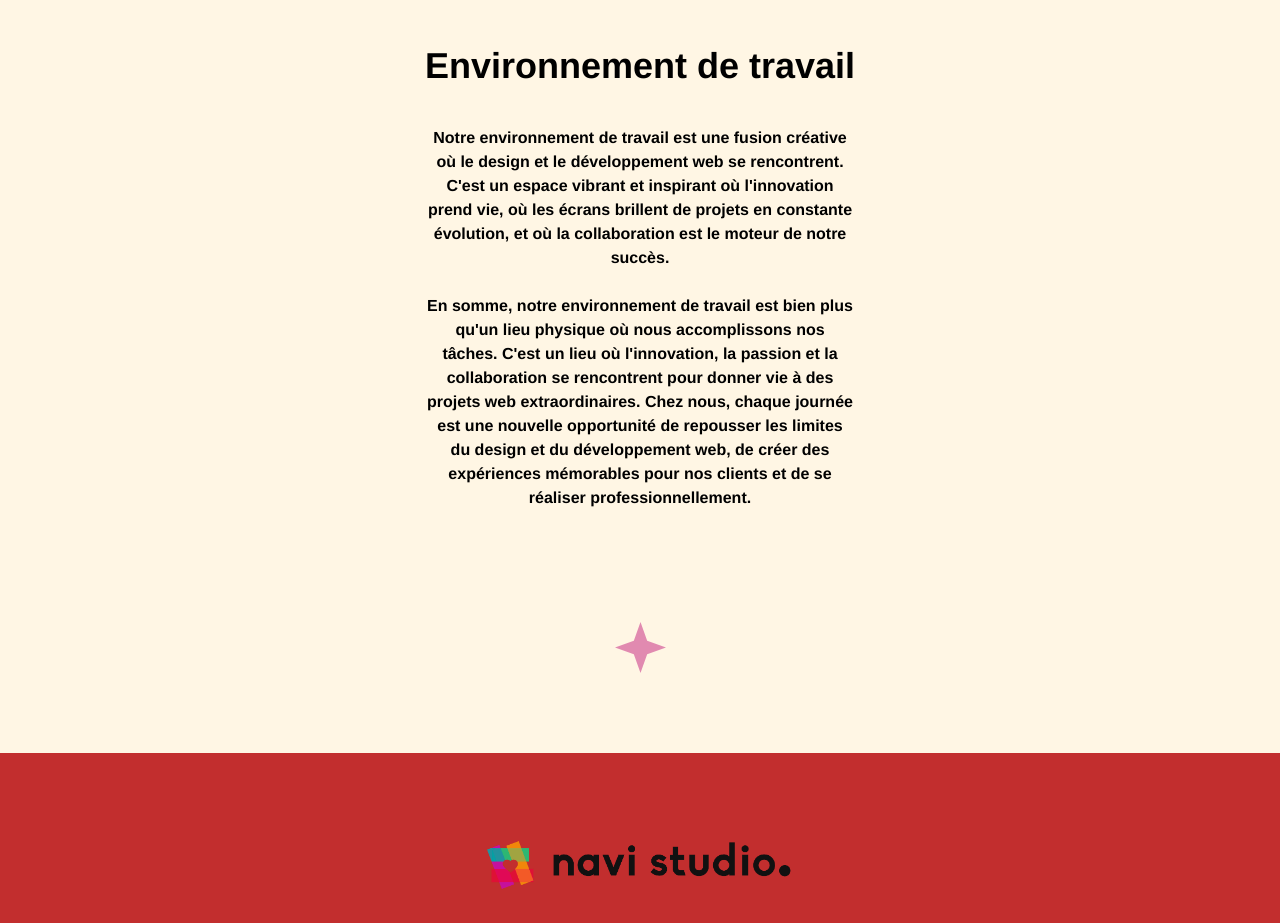
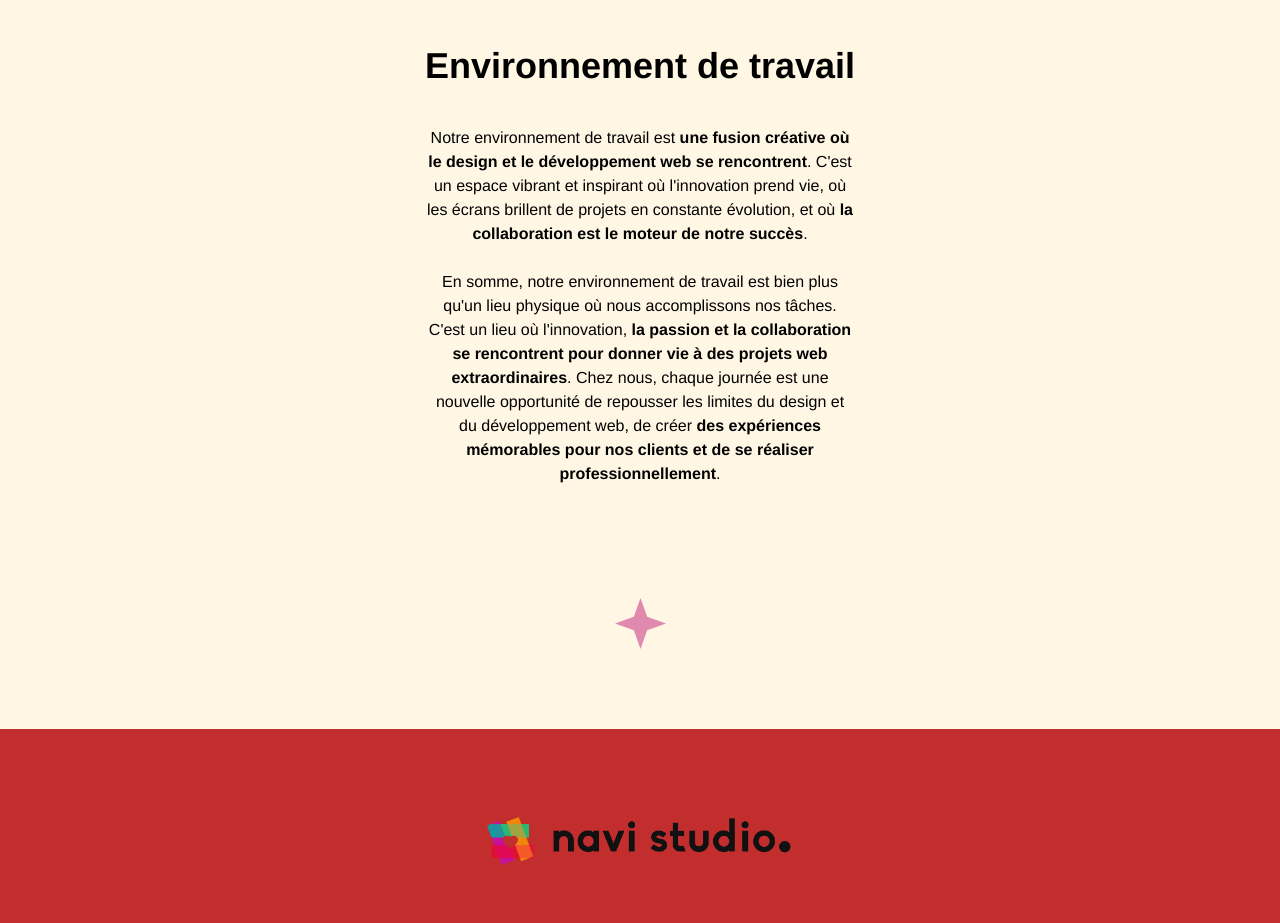
Before and after one commit to franzhopp/v3q, a React (Vite) app: page /nosvaleurs in a window 1280 px wide. Shown: the part 1580-2503 px from the top of the page. Built offline with nearby package versions, Linux system fonts and the light colour scheme; a web font is replaced by a local one.

Commit message:
[ADD] update

```diff
--- a/src/Components/Ethics/ethics.jsx
+++ b/src/Components/Ethics/ethics.jsx
@@ -30,6 +30,7 @@ const EthicsPage = () => {
                 Nous nous consacrons à la réussite de nos collaborateurs et à
                 faire de notre entreprise un endroit où il fait bon travailler.
                 <span className="font-extrabold">
+                  {" "}
                   L’éthique est au coeur de notre travail et est notre priorité.
                 </span>
               </p>
@@ -37,7 +38,12 @@ const EthicsPage = () => {
           </div>
 
           <div class="p-6 rounded-lg shadow-md">
-            <h2  data-aos="fade-right" class="text-7xl number text-E18AB0 font-bold mb-2">02</h2>
+            <h2
+              data-aos="fade-right"
+              class="text-7xl number text-E18AB0 font-bold mb-2"
+            >
+              02
+            </h2>
             <p className="text-black text-xl font-extrabold mb-5">
               Satisfaction client
             </p>
@@ -78,8 +84,6 @@ const EthicsPage = () => {
         </div>
       </div>
 
-
-
       <div className="flex justify-center">
         <div className="mt-20">
           <div className="px-10">
@@ -98,23 +102,37 @@ const EthicsPage = () => {
           </h1>
           <div className="flex justify-center">
             <div className="w-full sm:w-1/3 sm:px-0 px-10">
-              <p className="text-black font-extrabold">
-                Notre environnement de travail est une fusion créative où le
-                design et le développement web se rencontrent. C'est un espace
-                vibrant et inspirant où l'innovation prend vie, où les écrans
-                brillent de projets en constante évolution, et où la
-                collaboration est le moteur de notre succès.
+              <p className="text-black text-center">
+                Notre environnement de travail est{" "}
+                <span className="font-extrabold">
+                  une fusion créative où le design et le développement web se
+                  rencontrent
+                </span>
+                . C'est un espace vibrant et inspirant où l'innovation prend
+                vie, où les écrans brillent de projets en constante évolution,
+                et où{" "}
+                <span className="font-extrabold">
+                  la collaboration est le moteur de notre succès
+                </span>
+                .
               </p>
               <div className="text-transparent">Division invisible</div>
-              <p className="text-black font-extrabold">
+              <p className="text-black text-center">
                 En somme, notre environnement de travail est bien plus qu'un
                 lieu physique où nous accomplissons nos tâches. C'est un lieu où
-                l'innovation, la passion et la collaboration se rencontrent pour
-                donner vie à des projets web extraordinaires. Chez nous, chaque
-                journée est une nouvelle opportunité de repousser les limites du
-                design et du développement web, de créer des expériences
-                mémorables pour nos clients et de se réaliser
-                professionnellement.
+                l'innovation,{" "}
+                <span className="font-extrabold">
+                  la passion et la collaboration se rencontrent pour donner vie
+                  à des projets web extraordinaires
+                </span>
+                . Chez nous, chaque journée est une nouvelle opportunité de
+                repousser les limites du design et du développement web, de
+                créer{" "}
+                <span className="font-extrabold">
+                  des expériences mémorables pour nos clients et de se réaliser
+                  professionnellement
+                </span>
+                .
               </p>
             </div>
           </div>
```
